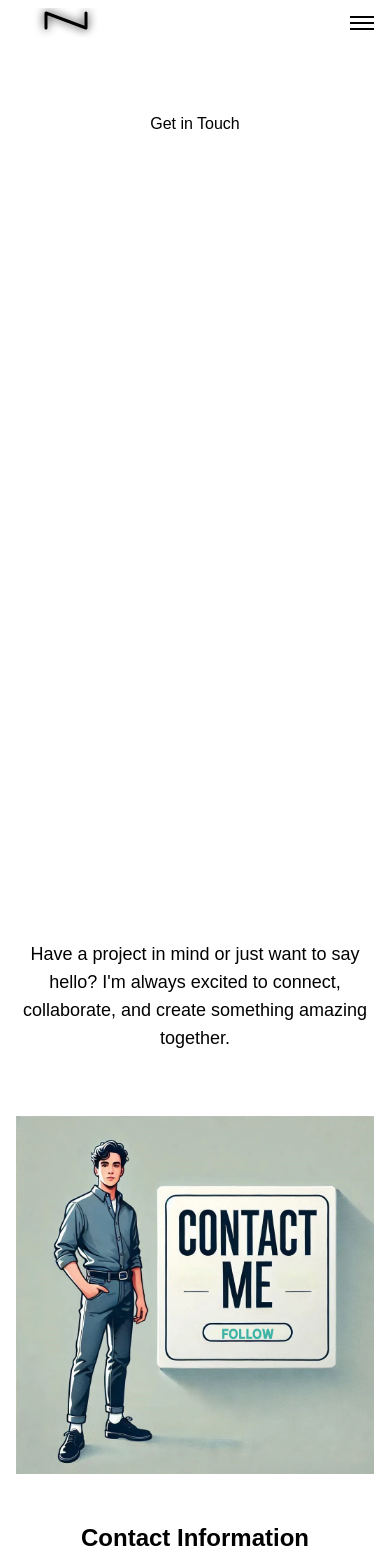
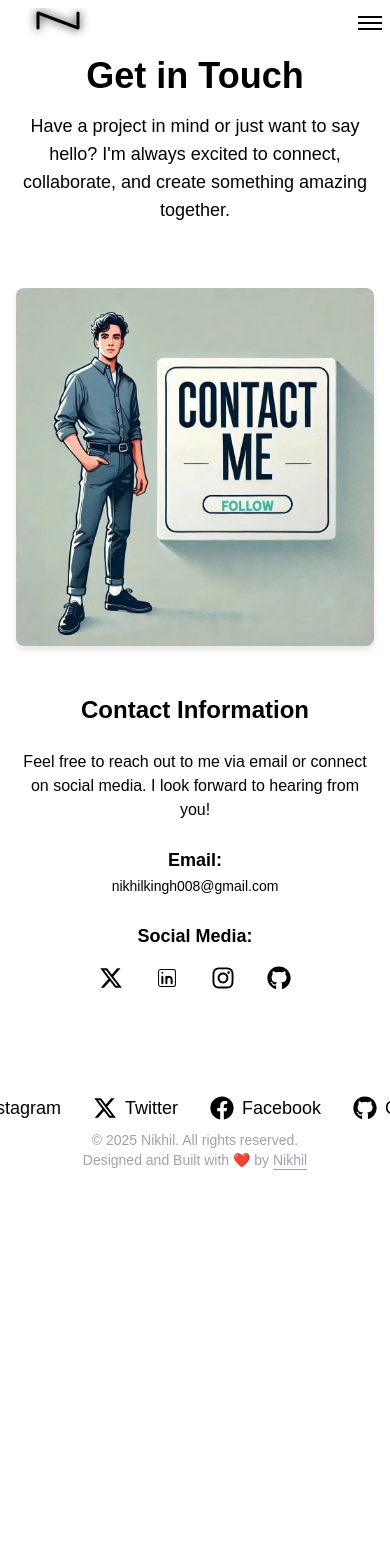
Before and after one commit to N1khilM/Portfolio, a Next.js app: page /about/contact in a window 390 px wide. Shown: the top 1568 px of the page. After the commit the page ends 1194 px from the top, so only its background shows below. Built offline with nearby package versions, Linux system fonts and the light colour scheme.

Commit message:
updated allignment

```diff
--- a/app/about/contact/page.js
+++ b/app/about/contact/page.js
@@ -2,39 +2,45 @@ import Navbar from "../../components/Navbar";
 import Footer from "../../components/Footer";
 import Image from "next/image";
 import { FaXTwitter, FaGithub, FaInstagram } from "react-icons/fa6";
-import { CiLinkedin, CiMail, CiPhone } from "react-icons/ci";
+import { CiLinkedin, CiMail } from "react-icons/ci";
 
 export default function Contact() {
   return (
-    <div className="flex flex-col min-h-screen bg-dark-900 theme">
+    <div className="flex flex-col min-h-screen bg-dark-900 text-foreground">
       <Navbar />
-      <main className="flex-grow container mx-auto p-6">
-        <section className="text-center my-12">
-          <h1 className="flex flex-col min-h-screen p-4 bg-var(--background) text-var(--foreground)">
+      <main className="flex-grow container mx-auto p-4">
+        {/* Header Section */}
+        <section className="text-center ">
+          <h1 className="text-4xl font-bold text-primary-500 mb-4">
             Get in Touch
           </h1>
-          <p className="text-lg theme max-w-4xl mx-auto">
+          <p className="text-lg max-w-4xl mx-auto">
             Have a project in mind or just want to say hello? I&apos;m always
             excited to connect, collaborate, and create something amazing
             together.
           </p>
         </section>
 
+        {/* Contact Section */}
         <section className="my-16">
           <div className="grid grid-cols-1 lg:grid-cols-2 gap-12 items-center">
+            {/* Image */}
             <div>
               <Image
                 src="/contactme.jpg"
-                alt="Contact Me Image"
+                alt="Contact Me"
                 width={500}
                 height={500}
+                className="rounded-lg shadow-md"
               />
             </div>
 
             {/* Contact Info */}
             <div className="space-y-6 text-center lg:text-left">
-              <h2 className="text-2xl font-semibold">Contact Information</h2>
-              <p className="theme">
+              <h2 className="text-2xl font-semibold text-primary-500">
+                Contact Information
+              </h2>
+              <p>
                 Feel free to reach out to me via email or connect on social
                 media. I look forward to hearing from you!
               </p>
@@ -42,7 +48,7 @@ export default function Contact() {
                 <p className="text-lg font-semibold text-primary-500">Email:</p>
                 <a
                   href="mailto:nikhilkingh008@gmail.com"
-                  className="theme hover:text-primary-500 transition-all duration-300"
+                  className="hover:text-primary-400 transition-all duration-300"
                 >
                   nikhilkingh008@gmail.com
                 </a>
@@ -51,13 +57,12 @@ export default function Contact() {
                 <p className="text-lg font-semibold text-primary-500">
                   Social Media:
                 </p>
-                &nbsp;
-                <div className="flex space-x-14 justify-center lg:justify-start">
+                <div className="flex space-x-8 justify-center lg:justify-start mt-4">
                   <a
                     href="https://x.com/KinghNikhi10332"
                     target="_blank"
                     aria-label="Follow me on Twitter"
-                    className="scale-150 gap-4 theme hover:text-primary-500 transition-all duration-300"
+                    className="text-2xl hover:text-primary-400 transition-all duration-300"
                   >
                     <FaXTwitter />
                   </a>
@@ -65,16 +70,15 @@ export default function Contact() {
                     href="https://www.linkedin.com/in/nikhilmugali/"
                     target="_blank"
                     aria-label="Connect with me on LinkedIn"
-                    className="scale-150 gap-2 theme hover:text-primary-500 transition-all duration-300"
+                    className="text-2xl hover:text-primary-400 transition-all duration-300"
                   >
                     <CiLinkedin />
                   </a>
-
                   <a
                     href="https://instagram.com/realnikhill"
                     target="_blank"
                     aria-label="Follow me on Instagram"
-                    className="scale-150 gap-2 theme hover:text-primary-500 transition-all duration-300"
+                    className="text-2xl hover:text-primary-400 transition-all duration-300"
                   >
                     <FaInstagram />
                   </a>
@@ -82,7 +86,7 @@ export default function Contact() {
                     href="https://github.com/N1khilM"
                     target="_blank"
                     aria-label="Check out my GitHub"
-                    className="scale-150 theme hover:text-primary-500 transition-all duration-300"
+                    className="text-2xl hover:text-primary-400 transition-all duration-300"
                   >
                     <FaGithub />
                   </a>
--- a/app/about/page.js
+++ b/app/about/page.js
@@ -7,12 +7,12 @@ export default function About() {
   return (
     <div className="flex flex-col min-h-screen  bg-dark-900 text-foreground">
       <Navbar />
-      <main className="flex-grow container mx-auto p-6">
+      <main className="flex-grow container mx-auto pt-2">
         <section className="text-center ">
           <h1 className="text-4xl font-bold p-2 text-center sm:text-center">
             ABOUT ME
           </h1>
-          <p className="text-lg p-2 text-var(--foreground) max-w-4xl mx-auto">
+          <p className="text-lg  text-var(--foreground) max-w-4xl mx-auto">
             Welcome! I&apos;m a passionate and dedicated web developer with a
             knack for building dynamic, user-friendly web applications. My
             mission is to bridge creativity with functionality, crafting
--- a/app/components/Navbar.css
+++ b/app/components/Navbar.css
@@ -44,17 +44,17 @@
 
 /* navbar */
 nav {
-  height: auto; /* Automatically adjust height based on content */
-}
-
-.container {
-  padding: 0.5rem 1rem; /* Compact padding */
+  height: auto;
 }
 
 a {
-  font-size: 0.875rem; /* Smaller font size */
+  font-size: 0.875rem; /* Small font for links */
 }
 
 button span {
-  height: 2px; /* Slimmer hamburger menu lines */
+  height: 2px; /* Thin hamburger lines */
 }
+
+.shadow-md {
+  box-shadow: 0 4px 6px rgba(0, 0, 0, 0.1);
+}
--- a/app/components/Navbar.js
+++ b/app/components/Navbar.js
@@ -51,9 +51,13 @@ function NavBar({ onThemeToggle }) {
         isScrolled ? "navbar-fixed" : ""
       } transition-all`}
     >
-      <div className="container mx-auto flex items-center justify-between py-2 px-4 md:px-8">
+      <div
+        className="
+  align-items: center
+  justify-content: space-between mx-auto flex items-center justify-between py-2 px-2 md:px-4"
+      >
         {/* Logo */}
-        <Link href="/" className="flex items-center">
+        <Link href="/" className="flex items">
           <MyLogo />
         </Link>
 
@@ -68,7 +72,7 @@ function NavBar({ onThemeToggle }) {
         <div
           className={`${
             isExpanded ? "flex" : "hidden"
-          } md:flex md:items-center space-y-4 md:space-y-0 md:space-x-4 absolute md:static bg-background md:bg-transparent top-12 md:top-auto left-0 w-full md:w-auto px-4 py-2 md:p-0`}
+          } md:flex text-2xl md:items-center space-y-4 md:space-y-0 md:space-x-4 absolute md:static bg-background md:bg-transparent top-12 md:top-auto left-0 w-full md:w-auto px-4 py-2 md:p-0`}
         >
           {[
             { href: "/", label: "Home", icon: FiHome },
--- a/app/projects/page.js
+++ b/app/projects/page.js
@@ -54,7 +54,7 @@ export default function Projects() {
   return (
     <div className="flex-col bg-var(--background) text-var(--foreground)">
       <Navbar />
-      <main className="flex-grow row-start-2 flex flex-col items-center justify-center">
+      <main className="flex-grow pt-4 flex flex-col items-center justify-center">
         <h1 className="text-4xl font-bold text-center sm:text-center">
           PROJECTS
         </h1>
```
